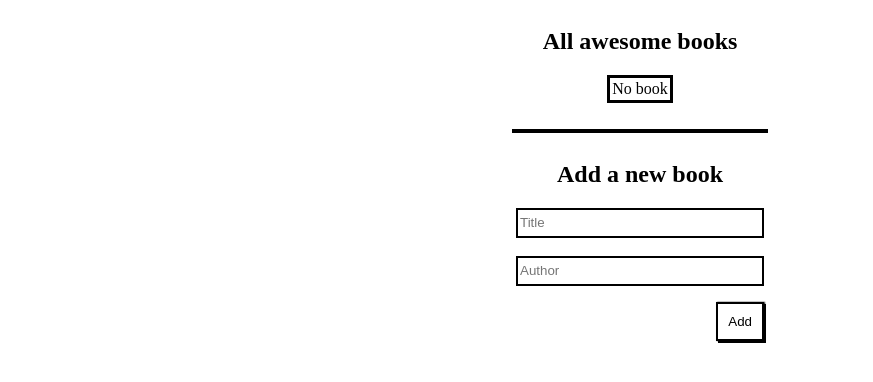
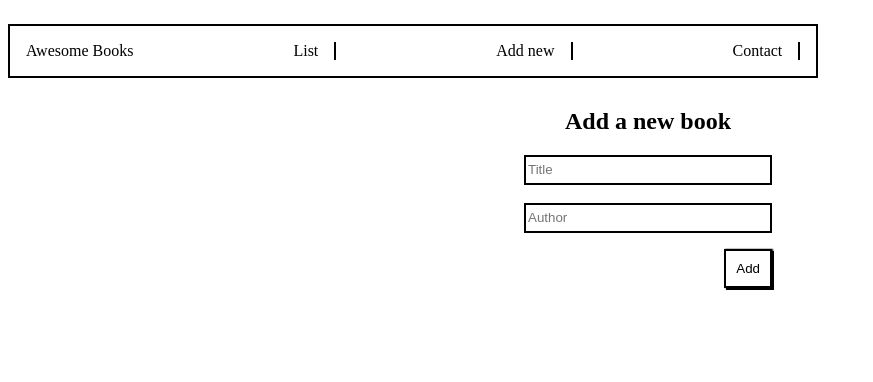
Before and after one commit to theBwoyProgrammer/Awesome-books, a website: page index.html in a window 1280 px wide. Shown: the whole page, without its empty margins (0-873 px from the left). Drawn offline with Linux system fonts and the light colour scheme.

Commit message:
added nav

```diff
--- a/contact.html
+++ /dev/null
@@ -1,30 +0,0 @@
-<!DOCTYPE html>
-<html lang="en">
-<head>
-    <meta charset="UTF-8">
-    <meta http-equiv="X-UA-Compatible" content="IE=edge">
-    <meta name="viewport" content="width=device-width, initial-scale=1.0">
-    <title>Contact</title>
-    <link rel="stylesheet" href="index.css">
-    <script src='index.js'></script>
-</head>
-<body>
-    <section class="contact">
-        <h1>Contact Information</h1>
-        <p>
-            Do you have any questions or you just want to say "Hello"?<br>
-            You can reach out to us!
-        </p>
-        <ul>
-            <li>Our e-mail: mail@mail.com</li>
-            <li>Our phone number:46746464646</li>
-            <li>Our address:xyz</li>
-        </ul>
-    </section>
-    <footer>
-        <p>
-            Copyright ...
-        </p>
-    </footer>
-</body>
-</html>
--- a/index.css
+++ b/index.css
@@ -32,6 +32,7 @@
 
 .addNew,
 .allBooks {
+  margin-top: 5rem;
   display: flex;
   align-items: center;
   flex-direction: column;
@@ -63,9 +64,41 @@
   display: flex;
   align-items: center;
   flex-direction: column;
+  margin-top: 5rem;
 }
 
 footer{
   border: 2px solid black;
   padding: 10px;
 }
+
+.page{
+    display: none;
+    width: 100%;
+    min-height: 100%; /* allow for content off the bottom of the page */
+    position: absolute;  /* or absolute if the user needs to scroll for more content */
+}
+.active{
+    display: block;
+}
+
+.nav{
+  border: 2px solid black;
+  position: absolute;
+  text-decoration: none;
+  display: flex;
+  list-style: none;
+
+  padding: 1rem;
+}
+
+.nav li a{
+  text-decoration: none;
+  color: black;
+}
+
+.tags{
+border-right: 2px solid black;
+padding-right: 1rem;
+padding-left: 10rem;
+}
--- a/index.html
+++ b/index.html
@@ -9,7 +9,16 @@
  </head>
 <body>
 
-      <section class="allBooks">
+        <main>
+        <div class="page" id="List">
+            <ol class="nav">
+              <li>Awesome Books</li>
+                <li class="tags"><a href="#" data-target="List" class="nav-link">List</li>
+                <li class="tags"><a href="#" data-target="addNew" class="nav-link">Add new</a></li>
+                <li class="tags"><a href="#" data-target="contact" class="nav-link">Contact</a></li>
+            </ol>
+
+                  <section class="allBooks">
         <div class="title"><h2>All awesome books</h2></div>
         <div class="tables">
           <table>
@@ -18,8 +27,17 @@
         </table>
         </div>
       </section>
-      <br><hr>
-      <section class="addNew">
+        </div>
+
+        <div class="page active" id="addNew">
+            <ol class="nav">
+              <li>Awesome Books</li>
+                <li class="tags"><a href="#" data-target="List" class="nav-link">List</li>
+                <li class="tags"><a href="#" data-target="addNew" class="nav-link">Add new</a></li>
+                <li class="tags"><a href="#" data-target="contact" class="nav-link">Contact</a></li>
+            </ol>
+
+                  <section class="addNew">
         <div class="title">
           <h2>Add a new book</h2>
         </div>
@@ -30,6 +48,31 @@
             <div id="btn"><button type="submit" class="button">Add</button></div>
           </form>
     </section>
+
+        </div>
+
+        <div class="page" id="contact">
+            <ol class="nav">
+              <li>Awesome Books</li>
+                <li class="tags"><a href="#" data-target="List" class="nav-link">List</li>
+                <li class="tags"><a href="#" data-target="addNew" class="nav-link">Add new</a></li>
+                <li class="tags"><a href="#" data-target="contact" class="nav-link">Contact</a></li>
+            </ol>
+                <section class="contact">
+        <h1>Contact Information</h1>
+        <p>
+            Do you have any questions or you just want to say "Hello"?<br>
+            You can reach out to us!
+        </p>
+        <ul>
+            <li>Our e-mail: mail@mail.com</li>
+            <li>Our phone number:46746464646</li>
+            <li>Our address:xyz</li>
+        </ul>
+    </section>
+        </div>
+
+    </main>
   <script src='index.js'></script>
 </body>
 </html>
--- a/index.js
+++ b/index.js
@@ -71,3 +71,26 @@
     Books.retrieve();
   });
 });
+
+const app = {
+    pages: [],
+    show: new Event('show'),
+    init: function(){
+        app.pages = document.querySelectorAll('.page');
+        app.pages.forEach((pg)=>{
+            pg.addEventListener('show', app.pageShown);
+        })
+
+        document.querySelectorAll('.nav-link').forEach((link)=>{
+            link.addEventListener('click', app.nav);
+        })
+    },
+    nav: function(ev){
+        ev.preventDefault();
+        let currentPage = ev.target.getAttribute('data-target');
+        document.querySelector('.active').classList.remove('active');
+        document.getElementById(currentPage).classList.add('active');
+    },
+}
+
+document.addEventListener('DOMContentLoaded', app.init);
```
